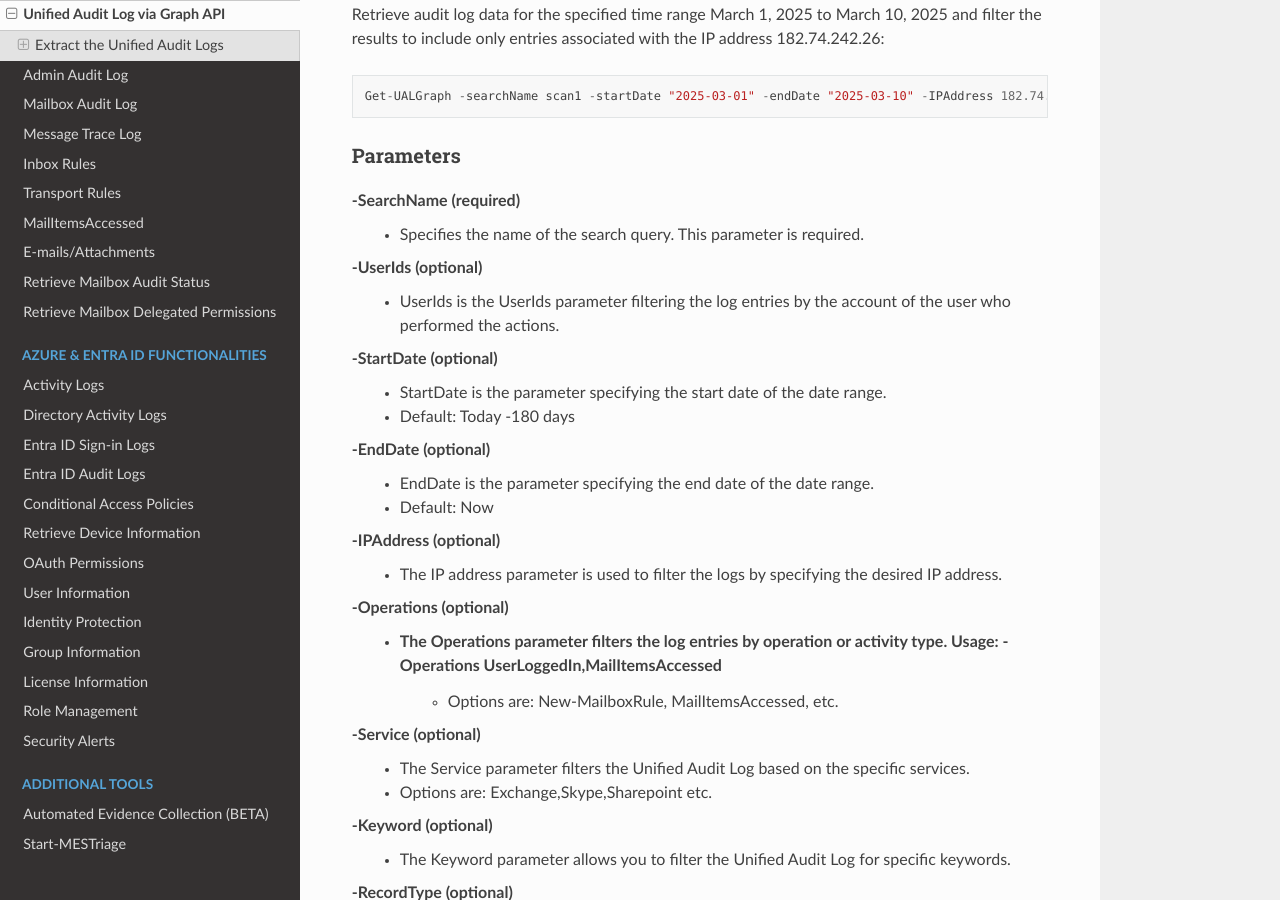
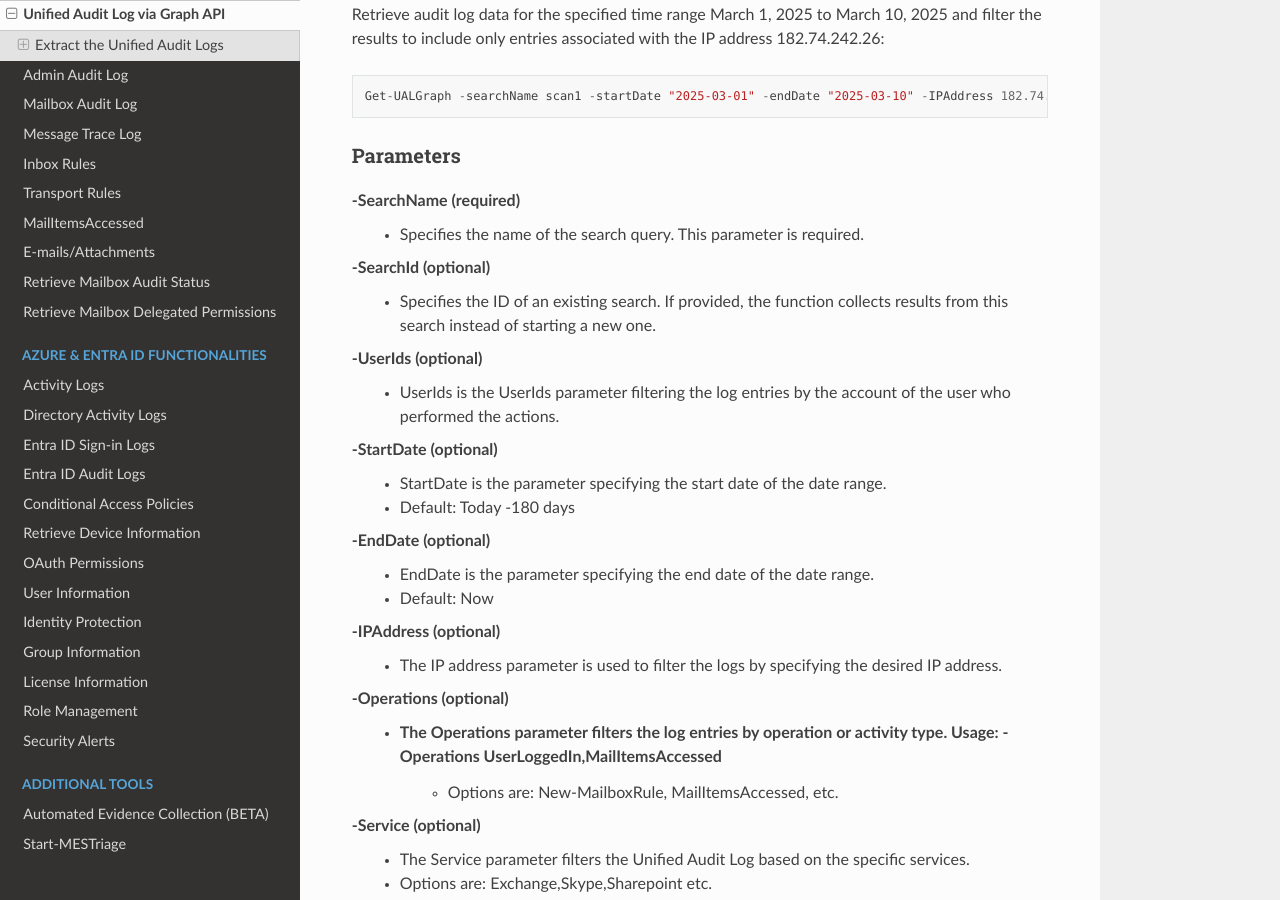
Before and after one commit to invictus-ir/Microsoft-Extractor-Suite, a Sphinx documentation site: the page built from docs/source/functionality/M365/UnifiedAuditLogGraph.rst, in a window 1280 px wide and 900 px high, scrolled down 948 px. Built offline with Sphinx 7.4.7 and the Read the Docs theme 3.1.0, drawn with Linux system fonts in a browser that asks for light colours.

Commit message:
Added documentation for the new parameter.

```diff
--- a/docs/source/functionality/M365/UnifiedAuditLogGraph.rst
+++ b/docs/source/functionality/M365/UnifiedAuditLogGraph.rst
@@ -41,6 +41,9 @@ Parameters
 """"""""""""""""""""""""""
 -SearchName (required)
     - Specifies the name of the search query. This parameter is required.
+
+-SearchId (optional)
+    - Specifies the ID of an existing search. If provided, the function collects results from this search instead of starting a new one.
 
 -UserIds (optional)
     - UserIds is the UserIds parameter filtering the log entries by the account of the user who performed the actions.
```
Also changed, not shown: 1 other file.
